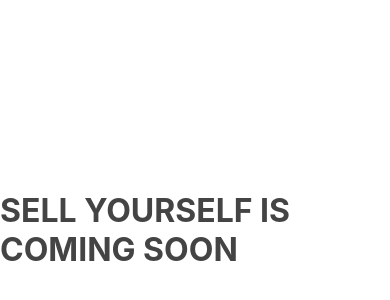
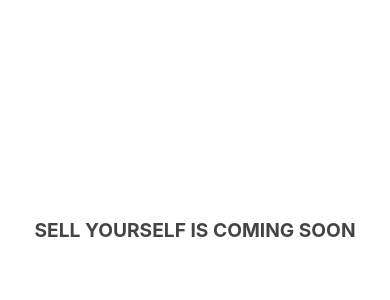
Before and after one commit to Baptiiiiste/SellYourself, a React (Create React App) app: page / in a window 390 px wide. Shown: the part 192-492 px from the top of the page. Built offline with nearby package versions, Linux system fonts and the light colour scheme.

Commit message:
Monsieur l'a demandé donc voila son responsive '-'

```diff
--- a/src/pages/Home/Home.css
+++ b/src/pages/Home/Home.css
@@ -6,4 +6,13 @@
     justify-content: center;
     align-items: center;
     color: #434443;
+    flex-wrap: wrap;
 }
+
+@media screen and (max-width: 768px){
+
+    .App{
+        font-size: 0.6em;
+    }
+
+}
```
Also changed, not shown: 2 other files (tests, documents, lock files or other folders).
